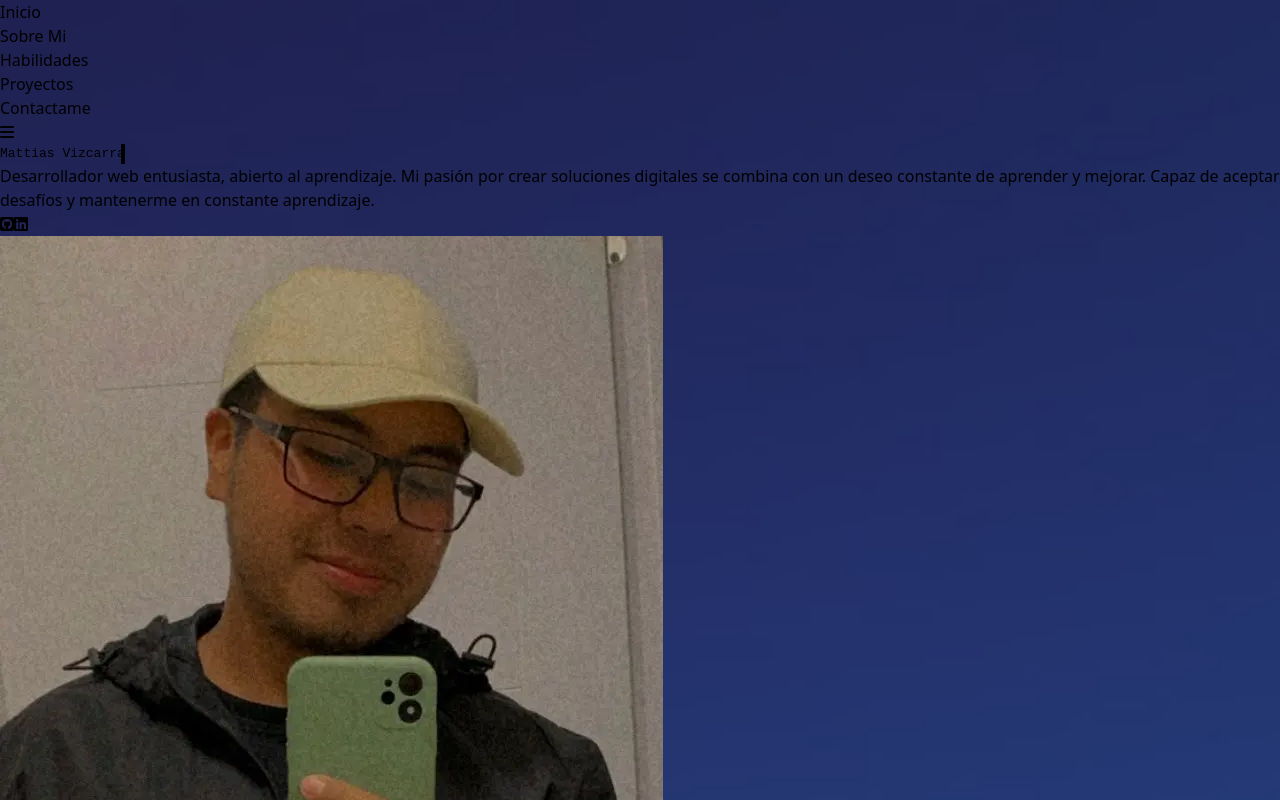
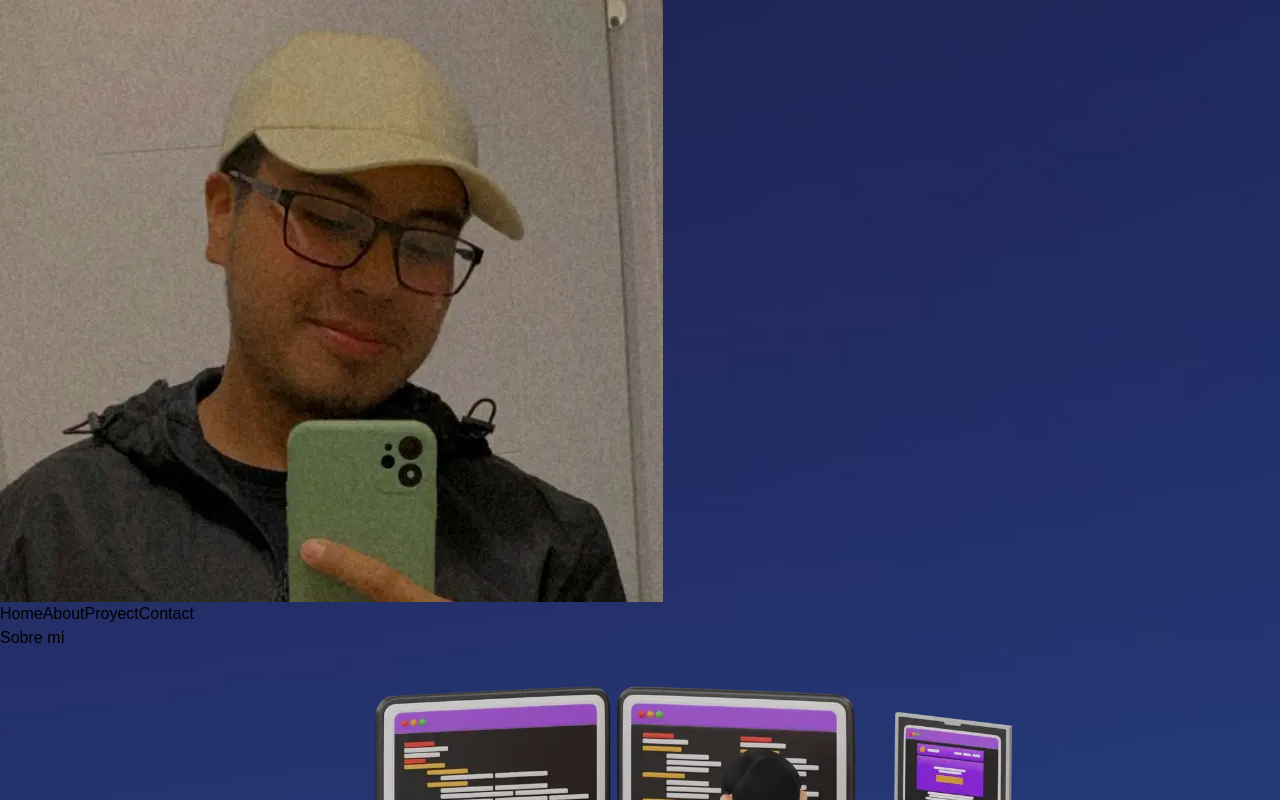
Before and after one commit to Vizcarrita/Portfolio, an Angular app: page / in a window 1280 px wide. Shown: the top 800 px of the page. Built offline with nearby package versions, Linux system fonts and the light colour scheme.

Commit message:
refactor(headerComponent)Refactorizacion de header

```diff
--- a/package.json
+++ b/package.json
@@ -18,6 +18,7 @@
     "@angular/platform-browser": "^17.0.0",
     "@angular/platform-browser-dynamic": "^17.0.0",
     "@angular/router": "^17.0.0",
+    "@fontsource-variable/onest": "^5.0.3",
     "rxjs": "~7.8.0",
     "tslib": "^2.3.0",
     "zone.js": "~0.14.2"
--- a/src/app/app.component.html
+++ b/src/app/app.component.html
@@ -1,53 +1,6 @@
-<div class="fondo ">
-  <header>
-    <nav class="p-4 bg-transparent">
-      <div class="container mx-auto flex justify-between md:justify-center items-center">
-        <ul class="hidden md:flex space-x-8 cursor-pointer">
-          <li class="mx-4 md:my-0 hover:border-b-2" (click)="scrollToSection('section1')">
-            <a class="text-[#121212] hover:text-[#f2f2f2]">Inicio</a>
-          </li>
-          <li class="mx-4 md:my-0 hover:border-b-2" (click)="scrollToSection('section2')">
-            <a class="text-[#121212] hover:text-[#f2f2f2]">Sobre Mi</a>
-          </li>
-          <li class="mx-4 md:my-0 hover:border-b-2" (click)="scrollToSection('section3')">
-            <a class="text-[#121212] hover:text-[#f2f2f2]">Habilidades</a>
-          </li>
-          <li class="mx-4 md:my-0 hover:border-b-2" (click)="scrollToSection('section4')">
-            <a class="text-[#121212] hover:text-[#f2f2f2]">Proyectos</a>
-          </li>
-          <li class="mx-4 md:my-0 hover:border-b-2" (click)="scrollToSection('section5')">
-            <a class="text-[#121212] hover:text-[#f2f2f2]">Contactame</a>
-          </li>
-        </ul>
-        <div class="lg:hidden relative left-[95%]">
-          <!-- Icono de hamburguesa para dispositivos móviles -->
-          <button class="text-[#f2f2f2]" (click)="toggleMenu()">
-            <i class="fa-solid fa-bars text-2xl cursor-pointer"></i>
-          </button>
-        </div>
-      </div>
-      <div *ngIf="isMenuOpen" class="md:hidden py-2 bg-transparent">
-        <!-- Enlaces del menú para dispositivos móviles -->
-        <ul class="block">
-          <li class="mx-4 md:my-0" (click)="scrollToSection('section1')">
-            <a class="text-[#f2f2f2] hover:text-[#121212]">Inicio</a>
-          </li>
-          <li class="mx-4 md:my-0" (click)="scrollToSection('section2')">
-            <a class="text-[#f2f2f2] hover:text-[#121212]">Sobre Mi</a>
-          </li>
-          <li class="mx-4 md:my-0" (click)="scrollToSection('section3')">
-            <a class="text-[#f2f2f2] hover:text-[#121212]">Habilidades</a>
-          </li>
-          <li class="mx-4 md:my-0" (click)="scrollToSection('section4')">
-            <a class="text-[#f2f2f2] hover:text-[#121212]">Proyectos</a>
-          </li>
-          <li class="mx-4 md:my-0" (click)="scrollToSection('section5')">
-            <a class="text-[#f2f2f2] hover:text-[#121212]">Contactame</a>
-          </li>
-        </ul>
-      </div>
-    </nav>
-  </header>
+<div class="fondo">
+  <app-header/>
+<!--
   <section class="relative flex items-center bg-transparent" id="section1">
     <div class="container relative flex px-6 py-16 mx-auto">
         <div class="relative flex flex-col sm:w-2/3 lg:w-2/5 justify-center">
@@ -72,7 +25,8 @@
             <img src="../assets/img/profile.webp" class="w-80 m-auto h-80 rounded-full bg-[length:600px_600px]"/>
         </div>
     </div>
-  </section>
+  </section> -->
+
   <section class="inline-block max-w-max py-8 lg:py-16 px-4 bg-[#f2f2f2] dark:bg-gray-900" id="section2">
     <div class="">
       <h2 class="text-4xl tracking-tight font-extrabold text-center text-gray-900 dark:text-[#f2f2f2]">Sobre mí</h2>
--- a/src/app/app.component.ts
+++ b/src/app/app.component.ts
@@ -1,11 +1,12 @@
 import { Component } from '@angular/core';
 import { CommonModule } from '@angular/common';
 import { RouterOutlet } from '@angular/router';
+import { HeaderComponent } from './components/header/header.component';
 
 @Component({
   selector: 'app-root',
   standalone: true,
-  imports: [CommonModule, RouterOutlet],
+  imports: [CommonModule, RouterOutlet,HeaderComponent],
   templateUrl: './app.component.html',
   styleUrl: './app.component.css'
 })
--- /dev/null
+++ b/src/app/components/header/header.component.css
@@ -0,0 +1,3 @@
+:host {
+  display: block;
+}
--- /dev/null
+++ b/src/app/components/header/header.component.html
@@ -0,0 +1,9 @@
+<header class="flex justify-between items-center py-3 w-[1120px]">
+    <img src="../assets/img/profile.webp" alt="mattias photo" class="rounded-full w-12 h-12">
+    <nav class="flex flex-row gap-x-10 opacity-80">
+        <a href="/">Home</a>
+        <a href="/">About</a>
+        <a href="/">Proyect</a>
+        <a href="/">Contact</a>
+    </nav>
+  </header>
--- /dev/null
+++ b/src/app/components/header/header.component.ts
@@ -0,0 +1,14 @@
+import { CommonModule } from '@angular/common';
+import { ChangeDetectionStrategy, Component } from '@angular/core';
+
+@Component({
+  selector: 'app-header',
+  standalone: true,
+  imports: [
+    CommonModule,
+  ],
+  templateUrl: './header.component.html',
+  styleUrl: './header.component.css',
+  changeDetection: ChangeDetectionStrategy.OnPush,
+})
+export class HeaderComponent { }
--- a/src/index.html
+++ b/src/index.html
@@ -8,7 +8,7 @@
   <link rel="icon" type="image/x-icon" href="favicon.ico">
   <script src="https://kit.fontawesome.com/f2c290d682.js" crossorigin="anonymous"></script>
 </head>
-<body>
+<body class="flex justify-center h-screen">
   <app-root></app-root>
 </body>
 </html>
--- a/src/styles.css
+++ b/src/styles.css
@@ -1,3 +1,9 @@
 @tailwind base;
 @tailwind components;
 @tailwind utilities;
+
+
+
+html{
+    font-family: 'Onest Variable', sans-serif;
+}
```
Also changed, not shown: 1 other file (tests, documents, lock files or other folders).
